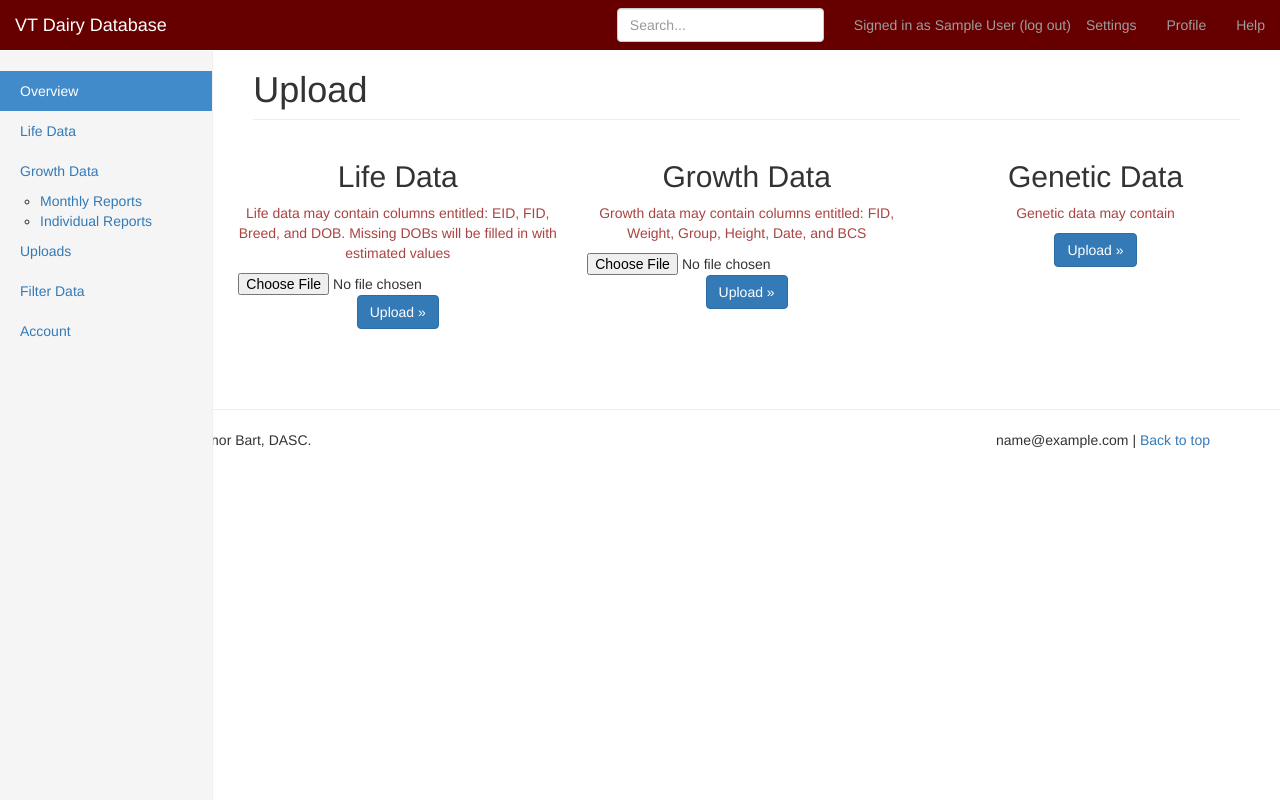
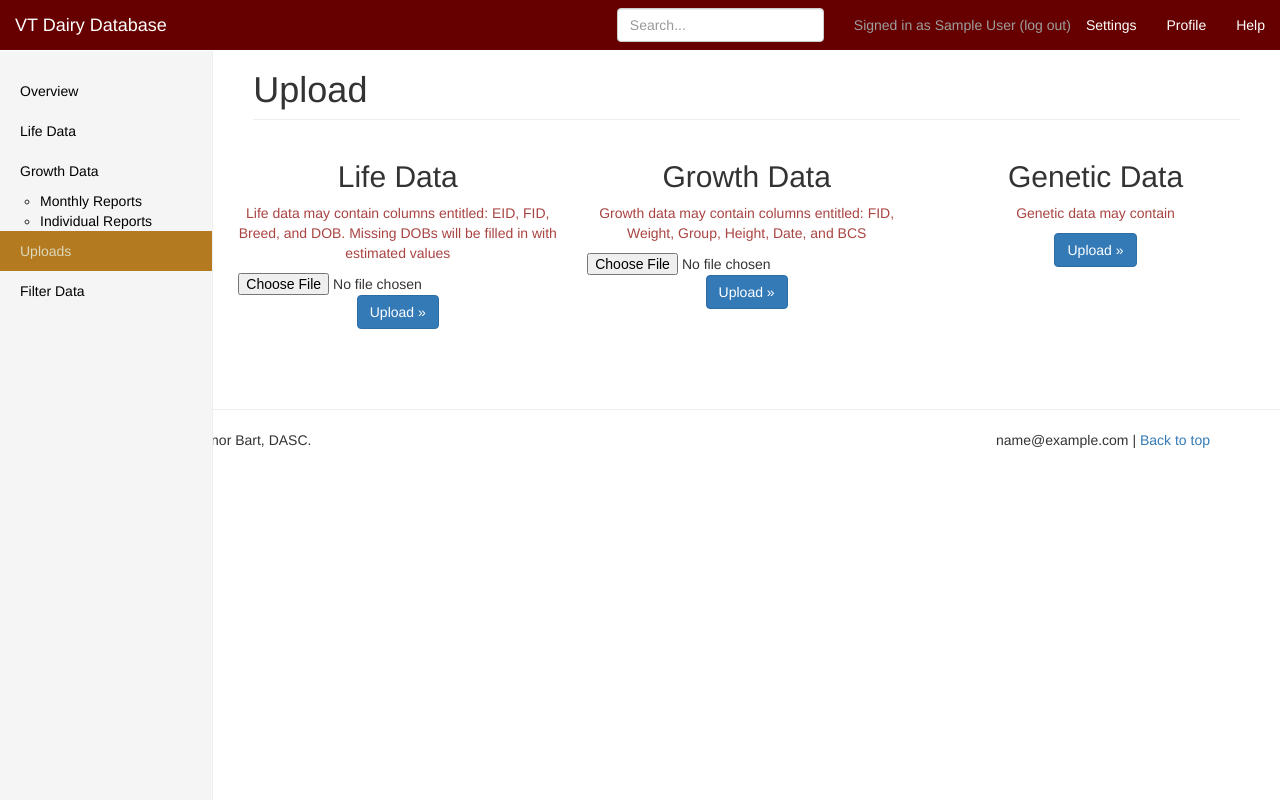
Before and after one commit to ElBell/VTDairyDB, a Flask app: page /uploads in a window 1280 px wide. Run offline with Flask 2, Linux system fonts and the light colour scheme; the visitor is signed in with stand-in values (Sample User, id 1); data comes from the database, SQL or seed files in the repository; data that the repository does not hold is empty; parts of the project's set-up code (start-up, migrations or seed data) failed here and were passed over; some libraries are stand-ins or nearby versions.

Commit message:
User registration created. Colors changed. First draft before server upload

```diff
--- a/config.py
+++ b/config.py
@@ -33,7 +33,7 @@ class Config(object):
     DEFAULT_MAIL_SENDER = 'BlockPy Admin'
 
     SECURITY_CONFIRMABLE = True
-    SECURITY_REGISTERABLE = True
+    SECURITY_REGISTERABLE = False
     SECURITY_RECOVERABLE = True
     SECURITY_CHANGEABLE = True
     SECURITY_PASSWORD_HASH='bcrypt'
--- a/controllers/__init__.py
+++ b/controllers/__init__.py
@@ -39,3 +39,4 @@ import uploads
 import life_data
 import growth_data
 import filter
+import add_user
--- a/controllers/filter.py
+++ b/controllers/filter.py
@@ -8,9 +8,11 @@ import pandas
 from models import LifeData, db, GrowthData, StatusData
 from dateutil import parser
 import datetime
+from helpers import login_required
 
 
 @app.route('/filter', methods=['GET', 'POST'])
+@login_required
 def filter():
     filtered_data = []
     if request.method == 'POST':
--- a/controllers/growth_data.py
+++ b/controllers/growth_data.py
@@ -10,6 +10,8 @@ from flask_wtf import Form
 from wtforms import StringField, IntegerField, TextAreaField, SubmitField, RadioField, SelectField, validators, ValidationError
 from datetime import date, datetime
 from sqlalchemy import func, desc
+from helpers import login_required
+
 
 class GrowthSearchForm(Form):
     animal = StringField("Animal ID")
@@ -17,6 +19,7 @@ class GrowthSearchForm(Form):
     #group = SelectField("Group", choices=[('24', '24'), ('27', '27')])
     date = SelectField("Weigh Day:")
     submit = SubmitField("Submit")
+
 
 def generate_monthly_report(date):
     current_date = datetime.strptime(date, '%Y-%m-%d').date()
@@ -99,6 +102,7 @@ def generate_individual_report():
     return total_data
 
 @app.route('/growth_data_monthly_reports', methods=['GET', 'POST'])
+@login_required
 def growth_data_monthly_reports():
     available_dates = db.session.query(GrowthData.date).order_by("date desc").distinct()
     list_dates = [(date[0], date[0]) for date in available_dates]
@@ -113,6 +117,7 @@ def growth_data_monthly_reports():
 
 
 @app.route('/growth_data_individual_reports', methods=['GET', 'POST'])
+@login_required
 def growth_data_individual_reports():
     fids = db.session.query(GrowthData.fid).distinct()
     total_data = [db.session.query(GrowthData).filter(GrowthData.fid == fid.fid).order_by(desc(GrowthData.date)).first()
--- a/controllers/helpers.py
+++ b/controllers/helpers.py
@@ -21,3 +21,12 @@ def admin_required(function):
             return redirect(url_for('users.index'))
         return function(*args, **kwargs)
     return decorated_function
+
+
+def login_required(f):
+    @wraps(f)
+    def decorated_function(*args, **kwargs):
+        if g.user is None:
+            return redirect(url_for('security.login', next=request.url))
+        return f(*args, **kwargs)
+    return decorated_function
--- a/controllers/life_data.py
+++ b/controllers/life_data.py
@@ -6,9 +6,11 @@ import os
 import pandas
 from models import LifeData, db
 from dateutil import parser
+from helpers import login_required
 
 
 @app.route('/life_data', methods=['GET'])
+@login_required
 def life_data():
     life_data_table = LifeData.query.all()
 
--- a/controllers/uploads.py
+++ b/controllers/uploads.py
@@ -10,6 +10,7 @@ from dateutil import parser
 import datetime
 from sqlalchemy import desc
 import numpy as np
+from helpers import login_required
 
 
 def calculate_growth_averages(date):
@@ -64,6 +65,7 @@ def calculate_growth_averages(date):
 
 
 @app.route('/uploads', methods=['GET', 'POST'])
+@login_required
 def uploads():
     if request.method == 'POST':
         file = request.files['file']
@@ -117,7 +119,7 @@ def uploads():
                         else:
                             life.bwt = 10
                             life.estimate = True
-                    growth = GrowthData.new(fid=row['FID'], weight=row['Weight (kg)'], location=row['Group'], date=row['Date'], height=row['Height (cm)'] if type(row['Height (cm)']) is float or type(row['Height (cm)']) is int else None)
+                    growth = GrowthData.new(fid=row['FID'], weight=row['Weight'], location=row['Group'], date=row['Date'], height=row['Height'] if type(row['Height']) is float or type(row['Height']) is int else None)
                     db.session.add(growth)
                     date = row['Date']
                     if date not in date_list:
--- a/static/libs/dashboard.css
+++ b/static/libs/dashboard.css
@@ -58,12 +58,15 @@ body {
 .nav-sidebar > li > a {
   padding-right: 20px;
   padding-left: 20px;
+  color: #000;
 }
+.nav-sidebar li a {
+color: #000}
 .nav-sidebar > .active > a,
 .nav-sidebar > .active > a:hover,
 .nav-sidebar > .active > a:focus {
-  color: #fff;
-  background-color: #428bca;
+  color: #dbd8bc;
+  background-color: #b47a1f;
 }
 
 
--- a/templates/layout.html
+++ b/templates/layout.html
@@ -18,6 +18,8 @@
     <link rel="stylesheet" href="{{ url_for('static', filename='libs/bootstrap.min.css') }}">
 
     <link href="{{ url_for('static', filename='libs/dashboard.css') }}" rel="stylesheet">
+
+    <link rel="stylesheet" href="{{ url_for('static', filename='style.css') }}">
 
 
     <!-- jQuery (necessary for Bootstrap's JavaScript plugins) -->
@@ -42,7 +44,7 @@
     {% endblock %}
 
     $(document).ready(function () {
-        $("#{{request.endpoint}}").parent().addClass("active");
+        $(".{{request.endpoint}}").parent().addClass("active");
     })
     </script>
 
@@ -50,7 +52,7 @@
   </head>
 <body>
 
-<nav class="navbar navbar-inverse navbar-fixed-top" style="background-color: #660000;">
+<nav class="navbar navbar-inverse navbar-fixed-top">
       <div class="container-fluid">
         <div class="navbar-header">
           <button type="button" class="navbar-toggle collapsed" data-toggle="collapse" data-target="#navbar" aria-expanded="false" aria-controls="navbar">
@@ -72,7 +74,6 @@
           {% else %}
           <p class="navbar-right navbar-btn">
           <a class="navbar-link btn btn-default" href="{{ url_for('security.login') }}">Log in</a>
-          <a class="navbar-link btn btn-default" href="{{ url_for('security.register') }}">Register</a>
           </p>
           {% endif %}
            <form class="navbar-form navbar-right">
@@ -86,17 +87,20 @@
       <div class="row">
         <div class="col-sm-3 col-md-2 sidebar">
           <ul class="nav nav-sidebar">
-            <li class="active"><a href="#">Overview <span class="sr-only">(current)</span></a></li>
+            <li><a class="index" href="#">Overview <span class="sr-only">(current)</span></a></li>
             <!---<li><a href="{{ url_for( 'hello_cow' ) }}">Cow</a></li> -->
-            <li><a href="{{ url_for( 'life_data' ) }}">Life Data</a></li>
-            <li><a href="{{ url_for( 'growth_data_monthly_reports', month='current' ) }}">Growth Data</a>
+            <li><a class='life_data' href="{{ url_for( 'life_data' ) }}">Life Data</a></li>
+            <li><a class="growth_data_monthly_reports growth_data_individual_reports" href="{{ url_for( 'growth_data_monthly_reports', month='current' ) }}">Growth Data</a>
                 <ul>
                 <li><a href="{{ url_for( 'growth_data_monthly_reports' ) }}">Monthly Reports</a></li>
                 <li><a href="{{ url_for( 'growth_data_individual_reports' ) }}">Individual Reports</a></li>
                 </ul></li>
-            <li><a href="{{ url_for( 'uploads' ) }}">Uploads</a></li>
-            <li><a href="{{ url_for( 'filter' ) }}">Filter Data</a></li>
-            <li><a href="#">Account</a></li>
+            <li><a class="uploads" href="{{ url_for( 'uploads' ) }}">Uploads</a></li>
+            <li><a class="filter" href="{{ url_for( 'filter' ) }}">Filter Data</a></li>
+            {% if g.user and g.user.is_admin() %}
+              <li><a class="add_user" href="{{ url_for( 'add_user' ) }}">Add User</a> </li>
+              <li><a class="admin.index" href="{{ url_for( 'admin.index' ) }}">Admin</a></li>
+            {% endif %}
           </ul>
         </div>
         <div class="col-sm-9 col-sm-offset-3 col-md-10 col-md-offset-2 main">
--- a/templates/security/login_user.html
+++ b/templates/security/login_user.html
@@ -28,7 +28,7 @@ Login
             {{ render_field_with_errors(login_user_form.remember, class_='checkbox') }}
         </div><br>
         <div class="form-group">
-            {{ login_user_form.submit(class_='btn btn-default') }} or <a href='{{ url_for_security("register") }}'>register</a> or <a href='{{ url_for('security.forgot_password') }}'>reset your password</a>
+            {{ login_user_form.submit(class_='btn btn-default') }} or <a href='{{ url_for("security.forgot_password") }}'>reset your password</a>
         </div>
     </form>
 </div>
```
Also changed, not shown: controllers/add_user.py (added, +39 -0 lines), templates/_formhelpers.html (added, +11 -0 lines), templates/add_user.html (added, +21 -0 lines), static/style.css (renamed from templates/style.css).
